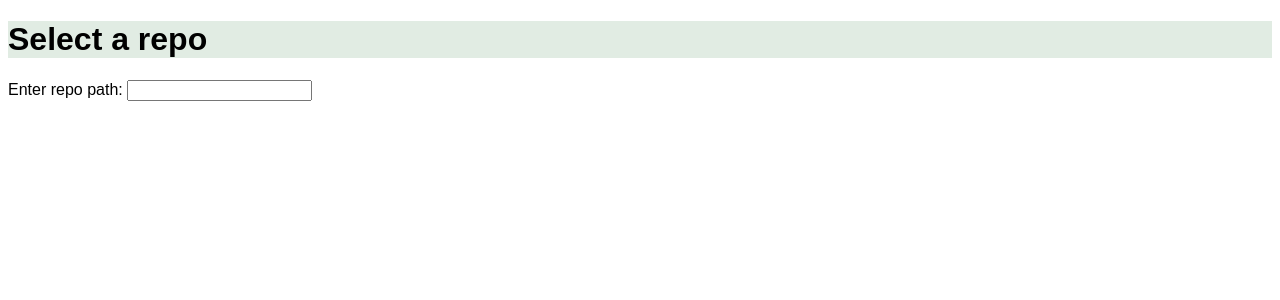
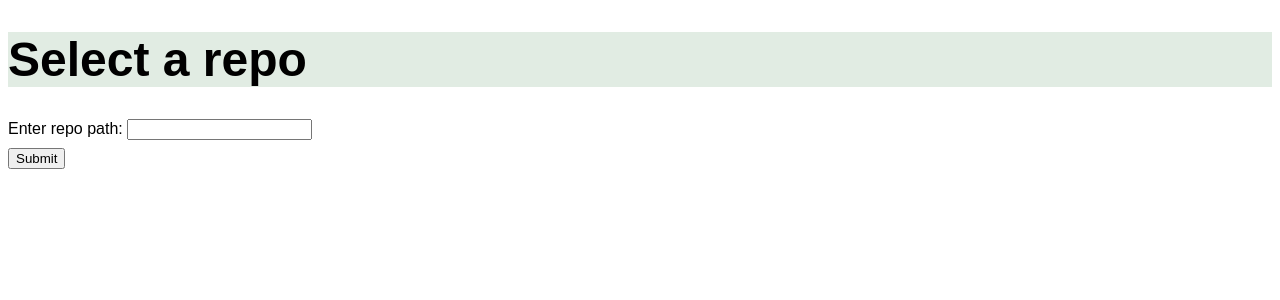
Before and after one commit to seasonedfish/commit-explainer, a Flask app: page / in a window 1280 px wide. Shown: the top 300 px of the page. Run offline with Flask 3, Linux system fonts and the light colour scheme.

Commit message:
Update css

```diff
--- a/templates/base.html
+++ b/templates/base.html
@@ -5,15 +5,21 @@
     <title>Commit Explainer</title>
     <style>
         html {
-            font-family: sans-serif;
+            font-family: "IBM Plex Sans", sans-serif;
         }
         h1 {
             background-color: #E1ECE3;
+            font-size: 3rem;
         }
         .commit-table td:nth-child(1) {
             font-family: monospace;
             color: seagreen;
         }
+        form div {
+            margin-top: 0.5rem;
+            margin-bottom: 0.5rem;
+        }
+
     </style>
 </head>
 <body>
--- a/templates/index.html
+++ b/templates/index.html
@@ -4,10 +4,16 @@
     <h1>Select a repo</h1>
 
     <form action="/commit-log" method="get">
-        <label>
-            Enter repo path:
-            <input type="text" id="repo-path" name="repo-path"/>
-        </label>
+        <div>
+            <label>
+                Enter repo path:
+                <input type="text" id="repo-path" name="repo-path"/>
+            </label>
+        </div>
+
+        <div>
+            <button type="submit">Submit</button>
+        </div>
     </form>
 
 {% endblock %}
```
